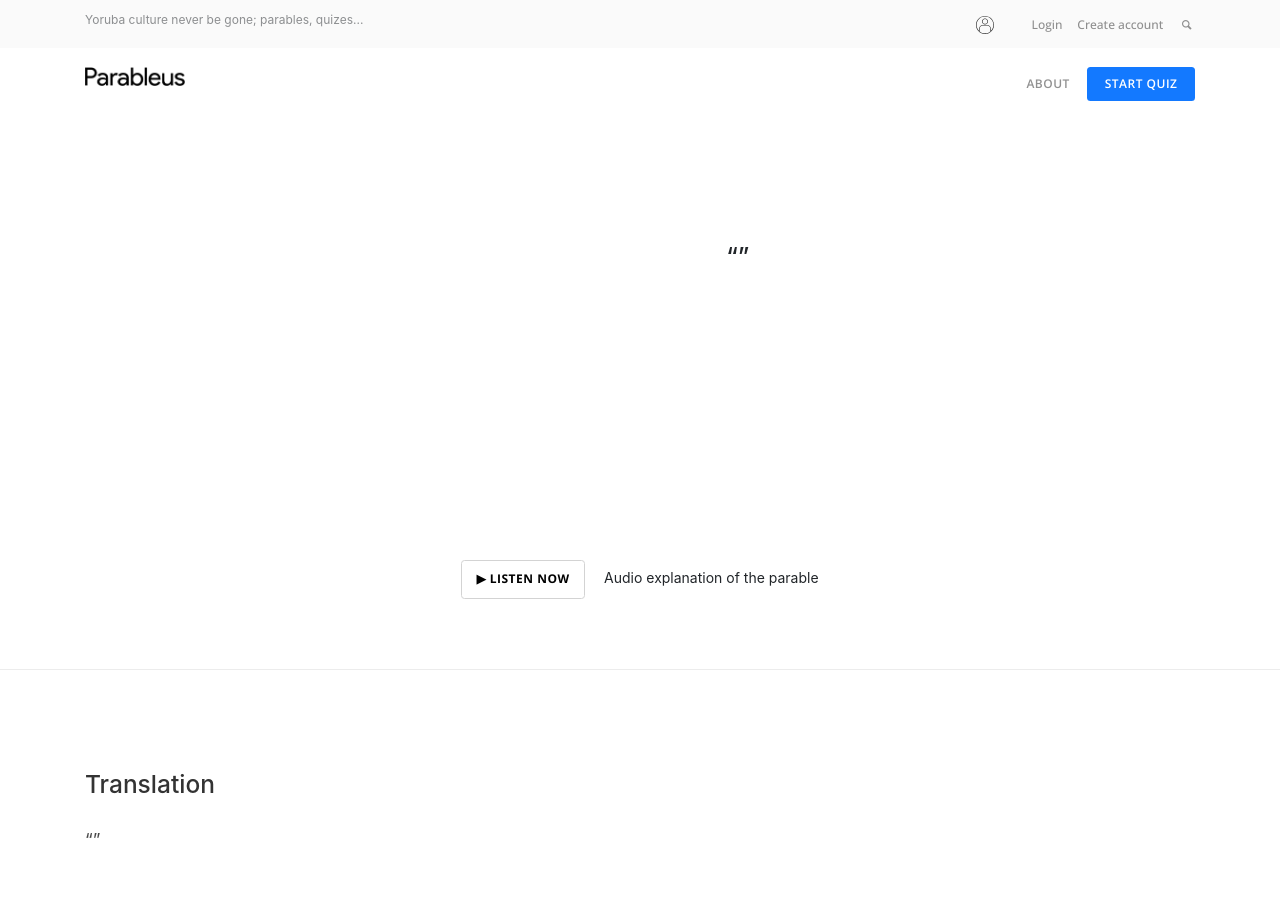
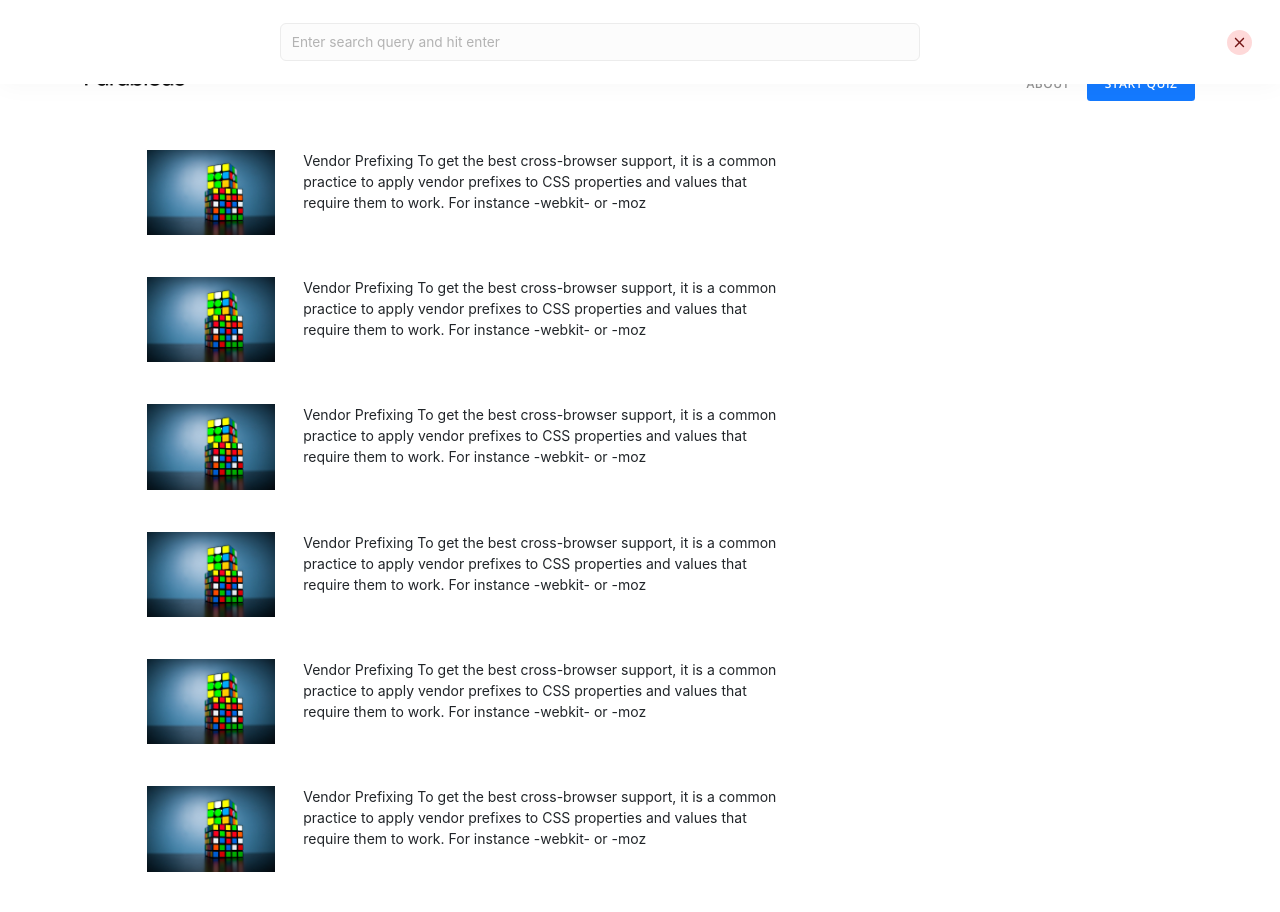
Before and after one commit to blarcmann/parables-user, a React (Create React App) app: page /search in a window 1280 px wide. Shown: the top 912 px of the page. Built offline with nearby package versions, Linux system fonts and the light colour scheme; no server answers.

Commit message:
search page

```diff
--- a/src/App.js
+++ b/src/App.js
@@ -3,9 +3,10 @@
 import Landing from './components/Landing';
 import Login from './components/Login';
 import Register from './components/Register';
+import  Quiz from './components/Quiz';
+import SearchResults from './components/SearchResults';
 import ForgotPasswordInit from './components/ForgotPasswordInit'
 import ForgotPasswordComplete from './components/ForgotPasswordComplete';
-import  Quiz from './components/Quiz';
 
 function App() {
   return (
@@ -14,6 +15,7 @@
       <Route path='/login' exact component={Login}/>
       <Route path='/register' exact component={Register}/>
       <Route path='/quiz' exact component={Quiz}/>
+      <Route path='/search' exact component={SearchResults}/>
       <Route path='/forgot-password-init' exact component={ForgotPasswordInit}/>
       <Route path='/forgot-password-complete' exact component={ForgotPasswordComplete}/>
       <Route path='**' component={Landing}/>
--- a/src/assets/styles/common.scss
+++ b/src/assets/styles/common.scss
@@ -96,15 +96,18 @@
 }
 
 .banner-img {
-    width: 90%;
     max-width: 95%;
     margin: auto;
-    height: 280px;
     max-height: 300px;
     display: flex;
     justify-content: center;
     align-items: center;
     border-radius: 6px;
+    img {
+      width: auto;
+      height: 90%;
+      max-height: 390px;
+  }
     &:hover {
         cursor: pointer;
         opacity: 0.8;
@@ -113,10 +116,28 @@
         color: #555;
     }
     // box-shadow: 0 1px 40px rgba(0, 0, 0, 0.125);
-    img {
-        width: 100%;
-        height: 100%;
+}
+
+.ads-img {
+  max-width: 95%;
+  margin: auto;
+  max-height: 350px;
+  display: flex;
+  justify-content: center;
+  align-items: center;
+  border-radius: 6px;
+  img {
+    width: 100%;
+    height: 100%;
+  }
+    &:hover {
+        cursor: pointer;
+        opacity: 0.8;
     }
+    figcaption {
+        color: #555;
+    }
+    // box-shadow: 0 1px 40px rgba(0, 0, 0, 0.125);
 }
 
 .translation {
@@ -422,3 +443,73 @@
 .mb-max {
     margin-bottom: 8rem;
 }
+
+.search-cover {
+  position: absolute;
+  width: 100%;
+  background-color: #FFF;
+  height: 6rem;
+  display: flex;
+  justify-content: center;
+  align-items: center;
+  z-index: 9;
+  top: 0;
+  box-shadow: 0px 0px 25px 0px rgba(0, 0, 0, 0.04);
+  form {
+    width: 50%;
+    margin: auto;
+    input {
+      height: 2.75rem;
+    }
+  }
+  img {
+    width: 25px;
+    height: 25px;
+    margin: 0 2rem;
+    &:hover {
+      cursor: pointer;
+    }
+  }
+}
+.search-component {
+  @media(min-width: 1200px) {
+    width: 77%;
+    margin: auto;
+    margin-top: 3rem;
+  }
+  .each-result {
+    max-width: 650px;
+    text-align: left;
+    display: block;
+    margin: 0 0 3rem;
+    &:hover {
+      cursor: pointer;
+    }
+    @media(max-width: 767px) {
+      padding: 1.25rem;
+      box-shadow: 1px 1px 4px #d4d5d7;
+      border-radius: 0.25rem;
+    }
+    @media(min-width: 768px) {
+      display: flex;
+    }
+    .image {
+      @media(min-width: 768px) {
+        margin-right: 2rem;
+      }
+      img {
+        display: block;
+        width: 100%;
+        @media(min-width: 768px) {
+          width: 160px;
+        }
+      }
+    }
+    .content {
+      width: 95%;
+      @media(max-width: 767px) {
+          margin-top: 1.5rem;
+      }
+    }
+  }
+}
--- a/src/components/Landing.js
+++ b/src/components/Landing.js
@@ -112,7 +112,7 @@
                                 <div className="col-lg-3" onClick={this.clickAdvert}>
                                     {this.props.advert ?
                                         <a href={this.props.advert.link} target="_blank" rel="noopener noreferrer">
-                                            <div className="banner-img">
+                                            <div className="ads-img">
                                                 <figure className={this.adImgUrl ? "img-cover" : 'hide'}>
                                                     <img alt="alter" src={this.adImgUrl} />
                                                     <figcaption>{this.props.advert.title}</figcaption>
--- /dev/null
+++ b/src/components/SearchResults.js
@@ -0,0 +1,122 @@
+import React, { Component } from 'react';
+import { connect } from 'react-redux';
+import { fetchRandomAdvert, clickAdvert } from '../actions/adverts';
+import Header from './layouts/Header';
+import Footer from './layouts/Footer';
+
+export class SearchResults extends Component {
+    constructor(props) {
+        super(props)
+        this.state = {
+
+        }
+    }
+
+    clickAdvert = () => {
+        this.props.clickAdvert(this.props.advert._id);
+    }
+
+    render() {
+        if (this.props.advert && this.props.advert.image && this.props.advert.image.Location) {
+            this.adImgUrl = this.props.advert.image.Location
+        }
+        return (
+            <>
+                <Header />
+                <div className="search-component">
+                    <div className="row">
+                        <div className="col-lg-9">
+                            <div className="each-result">
+                                <div className="image">
+                                    <img src={require('../assets/images/bg-a.jpeg')} alt="A" />
+                                </div>
+                                <div className="content">
+                                    Vendor Prefixing To get the best cross-browser support, it is a common practice to apply vendor prefixes to CSS properties and values that require them to work. For instance -webkit- or -moz
+                            </div>
+                            </div>
+                            <div className="each-result">
+                                <div className="image">
+                                    <img src={require('../assets/images/bg-a.jpeg')} alt="A" />
+                                </div>
+                                <div className="content">
+                                    Vendor Prefixing To get the best cross-browser support, it is a common practice to apply vendor prefixes to CSS properties and values that require them to work. For instance -webkit- or -moz
+                            </div>
+                            </div>
+                            <div className="each-result">
+                                <div className="image">
+                                    <img src={require('../assets/images/bg-a.jpeg')} alt="A" />
+                                </div>
+                                <div className="content">
+                                    Vendor Prefixing To get the best cross-browser support, it is a common practice to apply vendor prefixes to CSS properties and values that require them to work. For instance -webkit- or -moz
+                            </div>
+                            </div>
+                            <div className="each-result">
+                                <div className="image">
+                                    <img src={require('../assets/images/bg-a.jpeg')} alt="A" />
+                                </div>
+                                <div className="content">
+                                    Vendor Prefixing To get the best cross-browser support, it is a common practice to apply vendor prefixes to CSS properties and values that require them to work. For instance -webkit- or -moz
+                            </div>
+                            </div>
+                            <div className="each-result">
+                                <div className="image">
+                                    <img src={require('../assets/images/bg-a.jpeg')} alt="A" />
+                                </div>
+                                <div className="content">
+                                    Vendor Prefixing To get the best cross-browser support, it is a common practice to apply vendor prefixes to CSS properties and values that require them to work. For instance -webkit- or -moz
+                            </div>
+                            </div>
+                            <div className="each-result">
+                                <div className="image">
+                                    <img src={require('../assets/images/bg-a.jpeg')} alt="A" />
+                                </div>
+                                <div className="content">
+                                    Vendor Prefixing To get the best cross-browser support, it is a common practice to apply vendor prefixes to CSS properties and values that require them to work. For instance -webkit- or -moz
+                            </div>
+                            </div>
+                            <div className="each-result">
+                                <div className="image">
+                                    <img src={require('../assets/images/bg-a.jpeg')} alt="A" />
+                                </div>
+                                <div className="content">
+                                    Vendor Prefixing To get the best cross-browser support, it is a common practice to apply vendor prefixes to CSS properties and values that require them to work. For instance -webkit- or -moz
+                            </div>
+                            </div>
+                            <div className="each-result">
+                                <div className="image">
+                                    <img src={require('../assets/images/bg-a.jpeg')} alt="A" />
+                                </div>
+                                <div className="content">
+                                    Vendor Prefixing To get the best cross-browser support, it is a common practice to apply vendor prefixes to CSS properties and values that require them to work. For instance -webkit- or -moz
+                            </div>
+                            </div>
+                        </div>
+                        <div className="col-lg-3" onClick={this.clickAdvert}>
+                            {this.props.advert ?
+                                <a href={this.props.advert.link} target="_blank" rel="noopener noreferrer">
+                                    <div className="ads-img">
+                                        <figure className={this.adImgUrl ? "img-cover" : 'hide'}>
+                                            <img alt="alter" src={this.adImgUrl} />
+                                            <figcaption>{this.props.advert.title}</figcaption>
+                                        </figure>
+                                    </div>
+                                </a> :
+                                <div></div>
+                            }
+
+                        </div>
+                    </div>
+                </div>
+                <Footer />
+            </>
+        )
+    }
+}
+
+const mapStateToProps = (state) => ({
+    // results: state.search.results,
+    advert: state.adverts.advert
+})
+
+
+export default connect(mapStateToProps, { fetchRandomAdvert, clickAdvert })(SearchResults)
--- a/src/components/layouts/Header.js
+++ b/src/components/layouts/Header.js
@@ -8,7 +8,8 @@
     constructor(props) {
         super(props)
         this.state = {
-            user: false
+            user: false,
+            showSearch: true
         }
     }
     componentDidMount() {
@@ -20,6 +21,12 @@
             this.props.fetchUserDetails(userId);
         }
         console.log(this.props);
+    }
+
+    toggleSearch = () => {
+        this.setState({
+            showSearch: !this.state.showSearch
+        })
     }
 
 
@@ -34,6 +41,15 @@
         return (
             <>
                 <section className="bar bar-3 bar--sm bg--secondary">
+                    <div className={this.state.showSearch ? "search-cover slide-in" : 'hide'}>
+                        <form onSubmit={this.search}>
+                            <input type="text" name="search" placeholder="Enter search query and hit enter"
+                                onChange={e => this.handleChange("code", e.target.value)} />
+                        </form>
+                        <div className="close" onClick={this.toggleSearch}>
+                            <img src={require('../../assets/images/delete-close.svg')} alt="X"/>
+                        </div>
+                    </div>
                     <div className="container">
                         <div className="row">
                             <div className="col-lg-6">
@@ -68,9 +84,9 @@
                                             </div>
                                         </li>
                                         <li>
-                                            <a href="http://google.com" data-notification-link="search-box">
+                                            <div data-notification-link="search-box" onClick={this.toggleSearch}>
                                                 <i className="stack-search"></i>
-                                            </a>
+                                            </div>
                                         </li>
                                     </ul>
                                 </div>
@@ -109,7 +125,7 @@
                                     <div className="bar__module">
                                         <ul className="menu-horizontal text-left">
                                             <li className="dropdown">
-                                            <Link to="/">About</Link>
+                                                <Link to="/">About</Link>
                                             </li>
                                             <li className="dropdown primary" onClick={this.startQuiz}>
                                                 <Link to="/quiz">Start Quiz</Link>
```
Also changed, not shown: src/assets/images/delete-close.svg (added).
